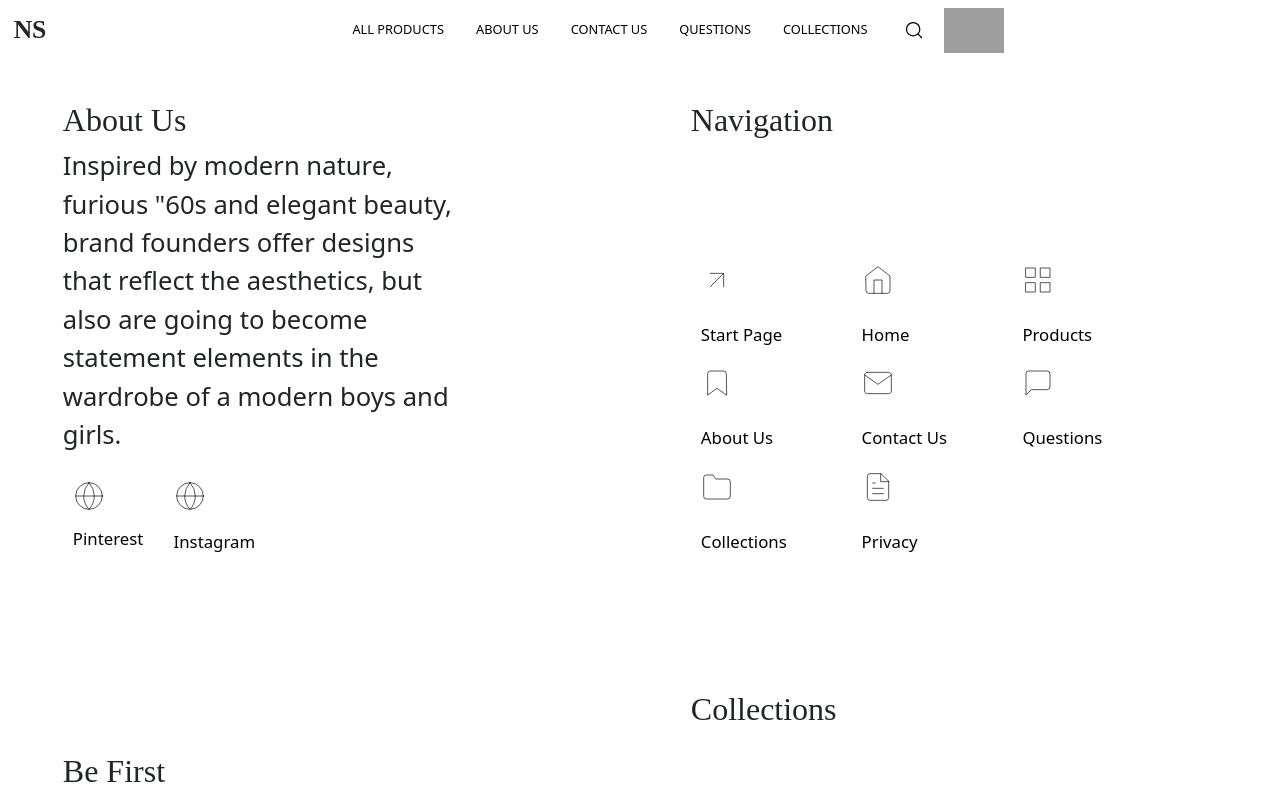
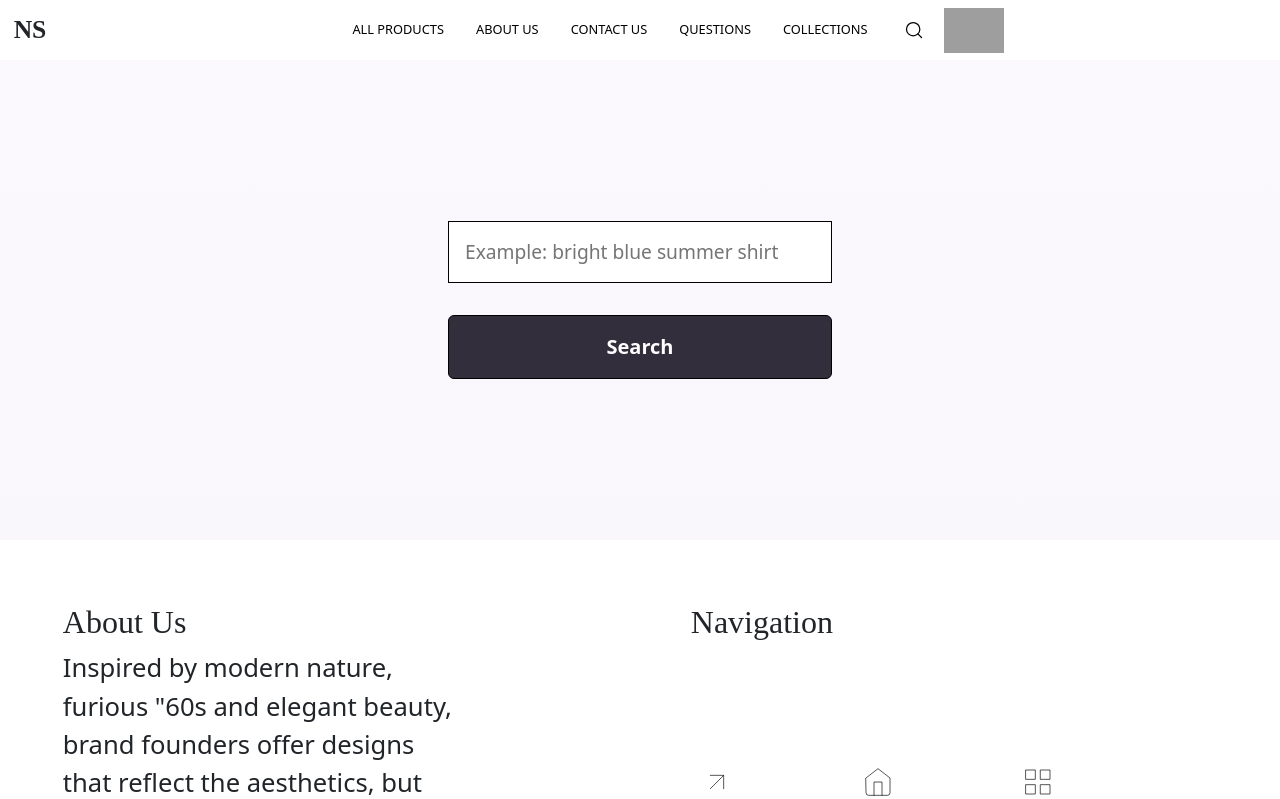
Before and after one commit to krystiano13/novastyle, a React (Create React App) app: page /search in a window 1280 px wide. Shown: the top 799 px of the page. Built offline with nearby package versions, Linux system fonts and the light colour scheme; grey boxes are pictures that could not be loaded.

Commit message:
styles for search view

```diff
--- a/src/styles/sass/modules/_modules.scss
+++ b/src/styles/sass/modules/_modules.scss
@@ -6,3 +6,4 @@
 @import '_contact';
 @import '_collect';
 @import '_questions';
+@import '_search';
--- /dev/null
+++ b/src/styles/sass/modules/_search.scss
@@ -0,0 +1,63 @@
+.search {
+  margin-top: 60px;
+  padding-left: 15%;
+  padding-right: 15%;
+  height: 30rem;
+
+  @media screen and (min-width: 992px) {
+    padding-left: 35%;
+    padding-right: 35%;
+  }
+
+  @media screen and (min-width: 2400px) {
+    margin-top: 120px;
+    height: 40rem;
+  }
+
+  @media screen and (min-width: 3200px) {
+    height: 60rem;
+  }
+
+  width: 100vw;
+  background: linear-gradient(
+    rgba(226, 204, 240, 0.13),
+    rgba(207, 184, 228, 0.11)
+  );
+
+  input,
+  button {
+    margin-top: 1rem;
+    margin-bottom: 1rem;
+
+    padding: 1rem;
+    border: solid black 1px;
+    font-size: 1.2rem;
+    outline: none;
+
+    @media screen and (min-width: 3200px) {
+      font-size: 2rem;
+      padding: 2rem;
+      margin-top: 2rem;
+      margin-bottom: 2rem;
+    }
+  }
+
+  .btn {
+    color: white;
+    background-color: #332e3b;
+    cursor: pointer;
+    font-weight: 600;
+    font-size: 1.25rem;
+
+    @media screen and (min-width: 3200px) {
+      font-size: 2.5rem;
+    }
+
+    transition: 250ms background-color;
+    will-change: background-color;
+  }
+
+  button:hover {
+    background-color: #3b38ec;
+  }
+}
--- a/src/views/Search.tsx
+++ b/src/views/Search.tsx
@@ -1,12 +1,14 @@
-import React from 'react';
+import React from "react";
 
 const Search = () => {
-    return (
-        <form className='search container-fluid'>
-            <input type='text' placeholder='Example: bright blue summer shirt' />
-            <button className='btn' type='submit'>Search</button>
-        </form>
-    )
-}
+  return (
+    <form className="search container-fluid d-flex flex-column justify-content-center">
+      <input type="text" placeholder="Example: bright blue summer shirt" />
+      <button className="btn" type="submit">
+        Search
+      </button>
+    </form>
+  );
+};
 
 export { Search };
```
Also changed, not shown: src/styles/css/index.css.
